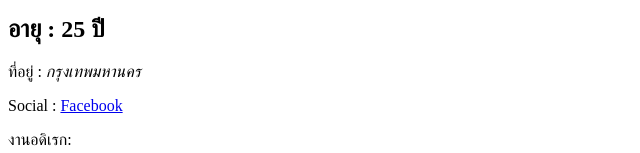
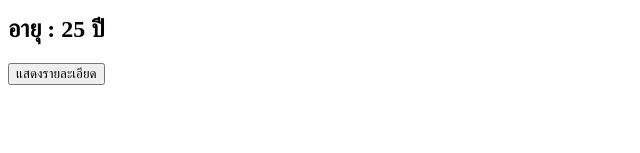
Before and after one commit to carrynong2/VuejsWorkshop, a Vue app: page / in a window 1280 px wide. Shown: the part 213-366 px from the top of the page, without its empty margins (0-640 px from the left). Built offline with nearby package versions, Linux system fonts and the light colour scheme.

Commit message:
Add Show-Hide Element

```diff
--- a/src/App.vue
+++ b/src/App.vue
@@ -4,6 +4,10 @@
 
     <h1>ชื่อ-นามสกุล : {{ getFullName() }}</h1>
     <h1>อายุ : {{ age }} ปี</h1>
+    <button @click="toggleVisible">
+      {{ isVisible ? "ซ่อน" : "แสดง" }}รายละเอียด
+    </button>
+    <article v-show="isVisible">
       <p>ที่อยู่ : <span v-html="address"></span></p>
       <p>Social : <a :href="social" target="_blank">Facebook</a></p>
       <p v-if="hobby.length === 0">ไม่มีงานอดิเรก</p>
@@ -17,6 +21,7 @@
       <ul>
         <li v-for="(item, key) in general" :key="key">{{ item }}</li>
       </ul>
+    </article>
   </section>
 </template>
 
@@ -42,12 +47,16 @@ export default {
         "เลี้ยงแมว",
       ],
       general: { gender: "ชาย", weight: 70.4, height: 170, status: false },
+      isVisible: false,
     };
   },
   methods: {
     getFullName() {
       return `${this.firstName}  ${this.lastName}`;
     },
+    toggleVisible() {
+      this.isVisible = !this.isVisible;
+    },
   },
 };
 </script>
```
Lines whose indentation alone changed are shown as unchanged.
